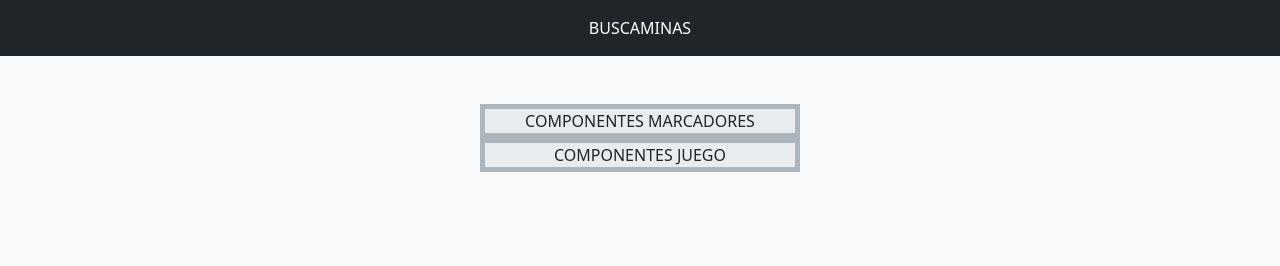
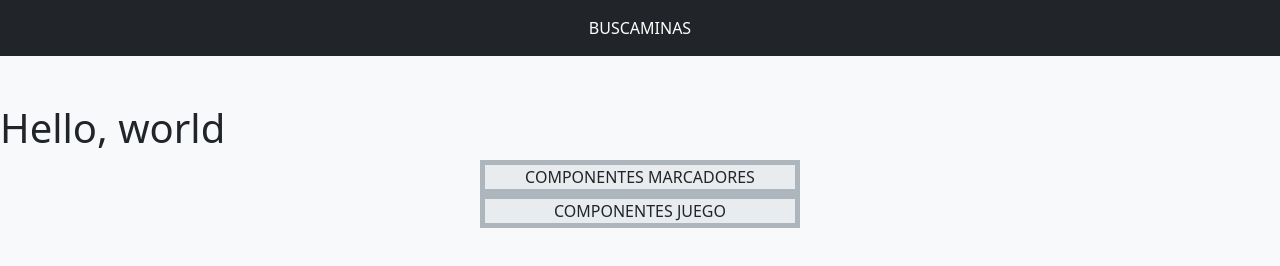
Before and after one commit to pacogomezarnal/buscaminasReact, a React app: page public/index.html in a window 1280 px wide. Built offline with nearby package versions, Linux system fonts and the light colour scheme.

Commit message:
Primer js

```diff
--- a/public/index.html
+++ b/public/index.html
@@ -11,6 +11,7 @@
         <div class="text-center">BUSCAMINAS</div>
     </header>
     <main class="mt-5">
+        <div id="app"></div>
         <div class="container w-25 text-center">
             <div class="row border border-5 border-dark-subtle bg-body-secondary">
                 <div class="col">COMPONENTES MARCADORES</div>
--- a/src/index.js
+++ b/src/index.js
@@ -0,0 +1,5 @@
+import { createRoot } from 'react-dom/client';
+
+// Render your React component instead
+const root = createRoot(document.getElementById('app'));
+root.render(<h1>Hello, world</h1>);
```
